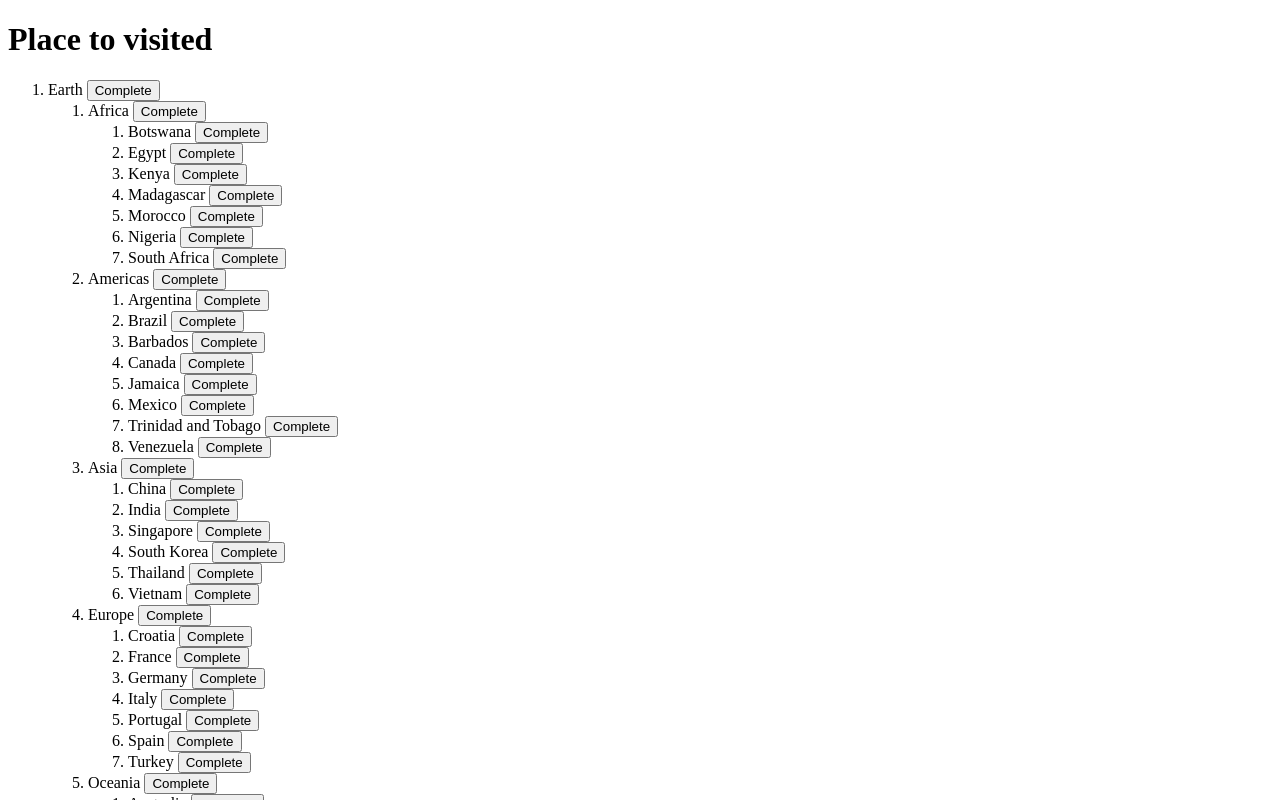
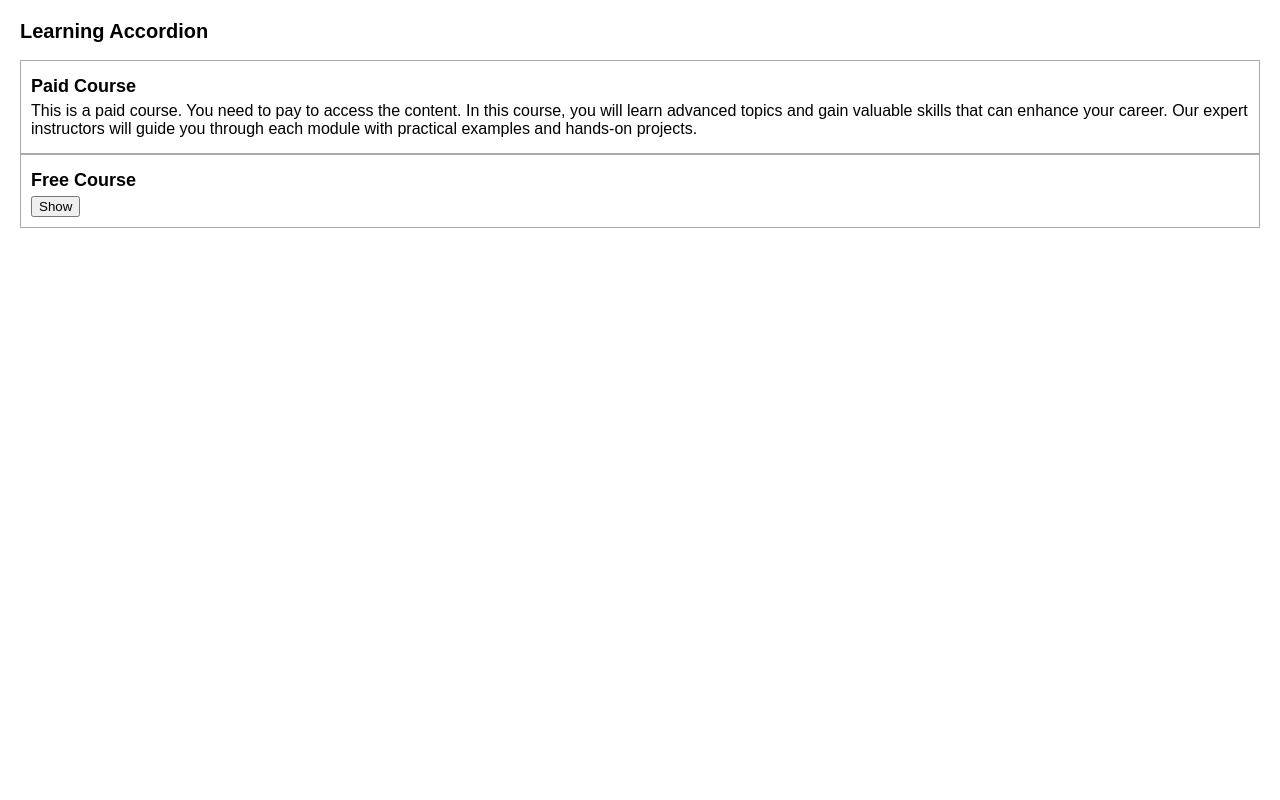
Before and after one commit to Tamanna5092/learning-react, a React (Vite) app: page / in a window 1280 px wide. Shown: the top 800 px of the page. Built offline with nearby package versions, Linux system fonts and the light colour scheme.

Commit message:
sharing state

```diff
--- a/src/App.jsx
+++ b/src/App.jsx
@@ -27,11 +27,12 @@ import Mirror from "./components/3/Mirror";
 import TravelMenu from "./components/3/TravelMenu";
 import MenuEditable from "./components/3/MenuEditable";
 import TravelPlan from "./components/3/TravelPlan";
+import Accordion from "./components/3/Accordion";
 
 function App() {
   return (
     <>
-    <TravelPlan></TravelPlan>
+    <Accordion />
     </>
   );
 }
--- /dev/null
+++ b/src/components/3/Accordion.jsx
@@ -0,0 +1,28 @@
+import React, { useState } from "react";
+import Panel from "./Panel";
+
+export default function Accordion() {
+  const [activeIndex, setActiveIndex] = useState(0);
+
+  const handleActive = (index) => {
+    setActiveIndex(index)
+  };
+
+  return (
+    <div>
+      <h2>Learning Accordion</h2>
+      <Panel title="Paid Course" isActive={activeIndex === 0 && true} onActive={() => handleActive(0)}>
+        This is a paid course. You need to pay to access the content. In this
+        course, you will learn advanced topics and gain valuable skills that can
+        enhance your career. Our expert instructors will guide you through each
+        module with practical examples and hands-on projects.
+      </Panel>
+      <Panel title="Free Course" isActive={activeIndex === 1 && true} onActive={() => handleActive(1)}>
+        This is a free course. You can access all the content without paying. It
+        covers the basics of the subject and is perfect for beginners looking to
+        get started. You will find a variety of resources, including videos,
+        articles, and quizzes to help reinforce your learning.
+      </Panel>
+    </div>
+  );
+}
--- /dev/null
+++ b/src/components/3/Panel.jsx
@@ -0,0 +1,10 @@
+import "./../../components/style.css";
+
+export default function Panel({ title, children, isActive, onActive }) {
+  return (
+    <section className="panel">
+      <h3>{title}</h3>
+      {isActive ? <p>{children}</p> : <button onClick={onActive}>Show</button>}
+    </section>
+  );
+}
--- /dev/null
+++ b/src/components/style.css
@@ -0,0 +1,56 @@
+* {
+    box-sizing: border-box;
+}
+
+body {
+    font-family: sans-serif;
+    margin: 20px;
+    padding: 0;
+}
+
+h1 {
+    margin-top: 0;
+    font-size: 22px;
+}
+
+h2 {
+    margin-top: 0;
+    font-size: 20px;
+}
+
+h3 {
+    margin-top: 0;
+    font-size: 18px;
+}
+
+h4 {
+    margin-top: 0;
+    font-size: 16px;
+}
+
+h5 {
+    margin-top: 0;
+    font-size: 14px;
+}
+
+h6 {
+    margin-top: 0;
+    font-size: 12px;
+}
+
+code {
+    font-size: 1.2em;
+}
+
+ul {
+    padding-inline-start: 20px;
+}
+
+h3,
+p {
+    margin: 5px 0px;
+}
+.panel {
+    padding: 10px;
+    border: 1px solid #aaa;
+}
```
